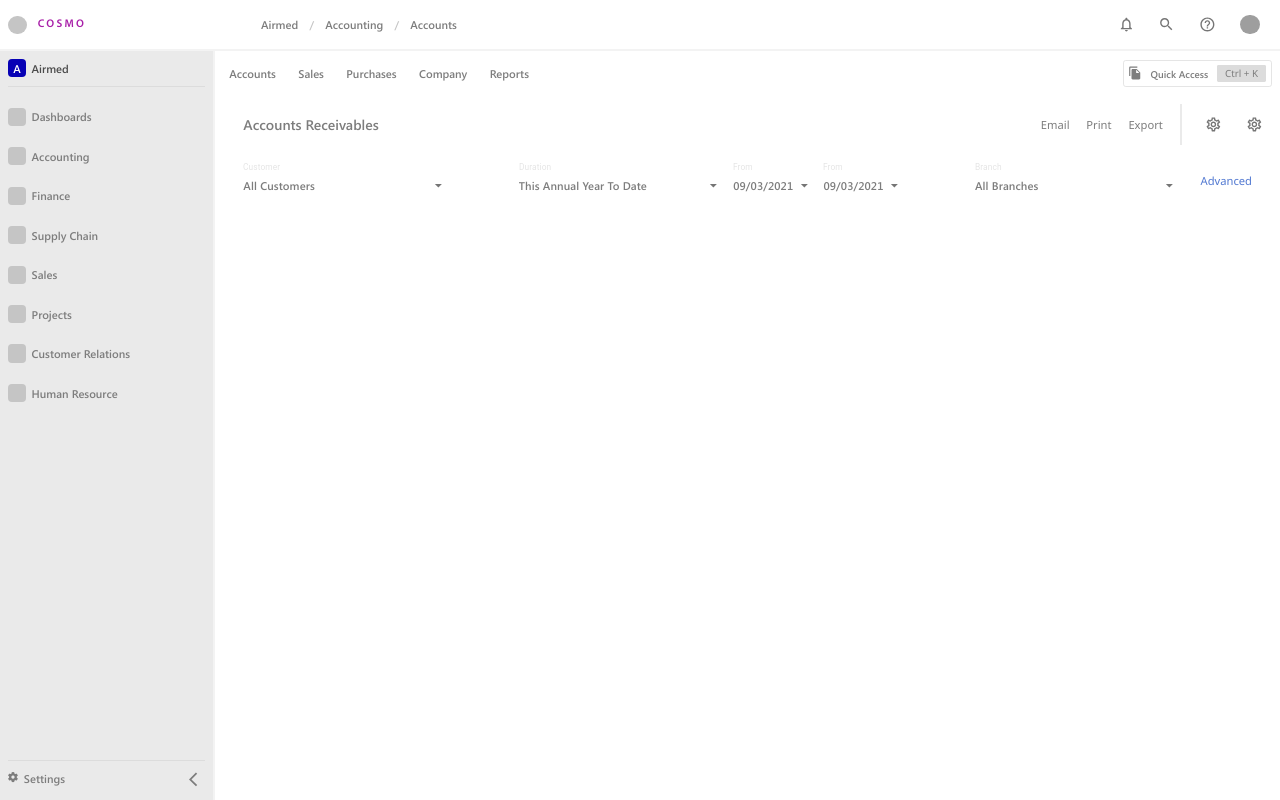
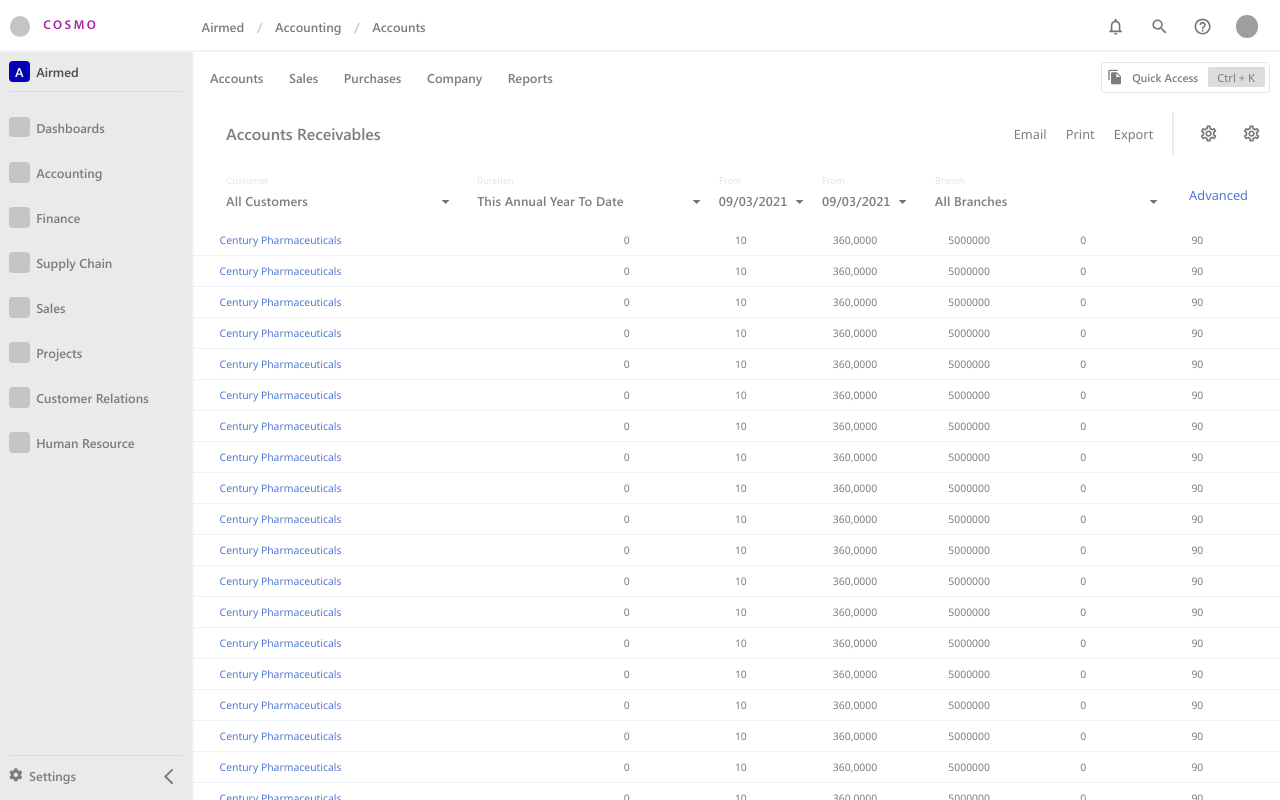
Before and after one commit to Maheerali-pk/cosmo, a React (Create React App) app: page / in a window 1280 px wide. Built offline with nearby package versions, Linux system fonts and the light colour scheme; grey boxes are pictures that could not be loaded; a small style sheet from the web is missing.

Commit message:
Table added to the page and the scrolling made for the page

```diff
--- a/src/App.css
+++ b/src/App.css
@@ -34,19 +34,19 @@ label + .MuiInput-formControl {
       font-size: 100%;
    }
 }
-@media (max-width: 1700px) {
+@media (max-width: 1650px) {
    html,
    body {
       font-size: 90%;
    }
 }
-@media (max-width: 1500px) {
+@media (max-width: 1400px) {
    html,
    body {
       font-size: 80%;
    }
 }
-@media (max-width: 1300px) {
+@media (max-width: 1150px) {
    html,
    body {
       font-size: 70%;
--- a/src/App.tsx
+++ b/src/App.tsx
@@ -2,27 +2,35 @@ import React from "react";
 import "./App.css";
 import "./Fonts.css";
 import Navbar from "./Components/Navbar";
-import { GlobalContextProvider } from "./Contexts/GlobalContext/GlobalContext";
+import { GlobalContextProvider, useGlobalContext } from "./Contexts/GlobalContext/GlobalContext";
 import Sidebar from "./Components/Sidebar";
 import styled from "styled-components";
 import { flexbox } from "./StyledComponents/Flexbox";
 import AccountRecieveables from "./Pages/AccountRecieveables/AccountRecieveables";
 import { createTheme, MuiThemeProvider } from "@material-ui/core";
-import { colors, fonts } from "./Helpers/utils";
+import { colors, fonts, toRem } from "./Helpers/utils";
 
 const AppWrapper = styled.div`
    display: flex;
    flex-direction: column;
-   height: 100%;
+   height: 100vh;
    width: 100%;
+   overflow: hidden;
 `;
 
-const BottomArea = styled.div`
-   ${flexbox({})};
-   flex-grow: 1;
+const BottomArea = styled.div<{ isSidebarOpen: boolean }>`
+   display: grid;
+   grid-template-columns: ${(p) => `${p.isSidebarOpen ? toRem(240) : "min-content"} auto`};
+   height: 93.5vh;
+   /* flex-grow: 1; */
    width: 100%;
    /* height: 100%; */
 `;
+
+const PageWrapper = styled.div`
+   overflow: auto;
+`;
+
 const theme = createTheme({
    overrides: {
       MuiInputLabel: {
@@ -49,18 +57,17 @@ const theme = createTheme({
 });
 
 function App() {
+   const [{ isSidebarOpen }] = useGlobalContext();
    return (
-      <GlobalContextProvider>
       <MuiThemeProvider theme={theme}>
          <AppWrapper>
             <Navbar headingItems={["Airmed", "Accounting", "Accounts"]}></Navbar>
-               <BottomArea>
+            <BottomArea isSidebarOpen={isSidebarOpen}>
                <Sidebar></Sidebar>
                <AccountRecieveables></AccountRecieveables>
             </BottomArea>
          </AppWrapper>
       </MuiThemeProvider>
-      </GlobalContextProvider>
    );
 }
 
--- a/src/Components/Navbar.tsx
+++ b/src/Components/Navbar.tsx
@@ -18,9 +18,10 @@ const UserImage = styled.img`
    object-fit: cover;
 `;
 
-const NavbarWrapper = styled.div`
+const NavbarWrapper = styled(Grid)`
    width: 100%;
-   height: fit-content;
+
+   height: 6.5vh;
    border-bottom: 2px solid ${colors.pageOutlineSkyblue};
    padding: 0.25rem 0.75rem;
    i {
@@ -52,8 +53,7 @@ const Circle = styled.div`
 
 const Navbar: React.FC<NavbarProps> = ({ headingItems }) => {
    return (
-      <NavbarWrapper>
-         <Grid columns="20% 80%">
+      <NavbarWrapper columns={`${toRem(240)} auto`}>
          <Flexbox justify="start" gap={16}>
             <Circle></Circle>
             <Logo>COSMO</Logo>
@@ -83,7 +83,6 @@ const Navbar: React.FC<NavbarProps> = ({ headingItems }) => {
                </IconButton>
             </Flexbox>
          </Flexbox>
-         </Grid>
       </NavbarWrapper>
    );
 };
--- a/src/Components/Sidebar.tsx
+++ b/src/Components/Sidebar.tsx
@@ -67,7 +67,6 @@ const SidebarItem: React.FC<SidebarItemProps> = ({ text, isSelected }) => {
 const SidebarWrapper = styled.div`
    ${flexbox({ column: true, justify: "space-between" })};
    background-color: ${colors.sidebarBackground};
-   width: 20vw;
    height: 100%;
 `;
 
@@ -76,13 +75,11 @@ const BackArrowIcon = styled(Icon)`
 `;
 
 const Sidebar: React.FC<SidebarProps> = () => {
-   const [isOpen, setIsOpen] = useState(true);
-
-   const [{ sidebarItems, selectedItem }] = useGlobalContext();
+   const [{ sidebarItems, selectedItem, isSidebarOpen }, dispatch] = useGlobalContext();
    const renderSidebarItems = () => {
       return sidebarItems.map((item) => <SidebarItem text={item} isSelected={selectedItem === item}></SidebarItem>);
    };
-   if (isOpen) {
+   if (isSidebarOpen) {
       return (
          <SidebarWrapper>
             <Flexbox column fullWidth>
@@ -108,7 +105,7 @@ const Sidebar: React.FC<SidebarProps> = () => {
                      <i className="fas fa-cog fa-lg" />
                      <Text fontFamily="semibold">Settings</Text>
                   </Flexbox>
-                  <BackArrowIcon onClick={() => setIsOpen(false)}>
+                  <BackArrowIcon onClick={() => dispatch({ setIsSidebarOpen: false })}>
                      <ArrowBackIosIcon></ArrowBackIosIcon>
                   </BackArrowIcon>
                </SidebarSetttingWrapper>
@@ -118,7 +115,7 @@ const Sidebar: React.FC<SidebarProps> = () => {
    } else {
       return (
          <SidebarWrapper style={{ width: "fit-content", justifyContent: "flex-end" }}>
-            <BackArrowIcon onClick={() => setIsOpen(true)}>
+            <BackArrowIcon onClick={() => dispatch({ setIsSidebarOpen: true })}>
                <ArrowForwardIosIcon></ArrowForwardIosIcon>
             </BackArrowIcon>
          </SidebarWrapper>
--- a/src/Contexts/GlobalContext/GlobalContext.tsx
+++ b/src/Contexts/GlobalContext/GlobalContext.tsx
@@ -31,7 +31,16 @@ const initialState: IGlobalState = {
    selectedItem: "Accounting",
 };
 
-const { Context, Provider, useContextHook } = createCustomContext<IGlobalState, {}>({ initialState, functions: {} });
+function setIsSidebarOpen(state: IGlobalState, value: boolean): IGlobalState {
+   return { ...state, isSidebarOpen: value };
+}
+
+const functions = { setIsSidebarOpen };
+
+const { Context, Provider, useContextHook } = createCustomContext<IGlobalState, typeof functions>({
+   initialState,
+   functions: { setIsSidebarOpen },
+});
 
 export const GlobalContextProvider = Provider;
 export const useGlobalContext = useContextHook;
--- a/src/Helpers/utils.tsx
+++ b/src/Helpers/utils.tsx
@@ -29,3 +29,8 @@ export const fonts: { [k in FontFamilyKey]: string } = {
    semibold: "SegoeUISemibold",
 };
 export const stringsToOptions = (arr: string[]): SelectOption[] => arr.map((x) => ({ text: x, value: x }));
+
+export const repeat = (item: any, times: number): any[] =>
+   Array(times)
+      .fill(0)
+      .map((x) => item);
--- a/src/Pages/AccountRecieveables/AccountRecieveables.tsx
+++ b/src/Pages/AccountRecieveables/AccountRecieveables.tsx
@@ -6,12 +6,14 @@ import FileCopyIcon from "@material-ui/icons/FileCopy";
 import Header from "./Header";
 import SubHeader from "./SubHeader";
 import SelectsRow from "./SelectsRow";
+import Table from "./Table";
 export interface AccountRecieveablesProps {}
 
 const PageWrapper = styled.div`
    display: grid;
-   height: 100%;
+   height: 93.5vh;
    width: 100%;
+   min-width: 100%;
    border-left: 2px solid ${colors.pageOutlineSkyblue};
    overflow: auto;
    grid-template-rows: auto auto auto 10fr;
@@ -23,6 +25,7 @@ const AccountRecieveables: React.FC<AccountRecieveablesProps> = () => {
          <Header></Header>
          <SubHeader></SubHeader>
          <SelectsRow></SelectsRow>
+         <Table></Table>
       </PageWrapper>
    );
 };
--- /dev/null
+++ b/src/Pages/AccountRecieveables/Table.tsx
@@ -0,0 +1,46 @@
+import styled from "styled-components";
+import { colors, repeat, toRem } from "../../Helpers/utils";
+import Flexbox from "../../StyledComponents/Flexbox";
+import Text from "../../StyledComponents/Text";
+
+export interface TableProps {}
+
+export interface RowProps {
+   items: string[];
+}
+const RowWrapper = styled.div`
+   display: grid;
+   width: 100%;
+   grid-template-columns: auto 2fr repeat(6, 1fr);
+   place-items: center;
+   padding: ${toRem(10)} 2rem;
+   border-bottom: 1px solid ${colors.skyBlueLines};
+`;
+
+const Row: React.FC<RowProps> = ({ items }) => {
+   return (
+      <RowWrapper>
+         <Text size={13} color={"bueLink"}>
+            {items[0]}
+         </Text>
+         <div></div>
+         {items.slice(1).map((item) => (
+            <Text size={13}>{item}</Text>
+         ))}
+      </RowWrapper>
+   );
+};
+
+const rowsData: string[][] = repeat(["Century Pharmaceuticals", "0", "10", "360,0000", "5000000", "0", "90"], 30);
+
+const Table: React.FC<TableProps> = () => {
+   return (
+      <Flexbox column fullWidth>
+         {rowsData.map((row) => (
+            <Row items={row}></Row>
+         ))}
+      </Flexbox>
+   );
+};
+
+export default Table;
--- a/src/index.tsx
+++ b/src/index.tsx
@@ -1,14 +1,17 @@
-import React from 'react';
-import ReactDOM from 'react-dom';
-import './index.css';
-import App from './App';
-import reportWebVitals from './reportWebVitals';
+import React from "react";
+import ReactDOM from "react-dom";
+import "./index.css";
+import App from "./App";
+import reportWebVitals from "./reportWebVitals";
+import { GlobalContextProvider } from "./Contexts/GlobalContext/GlobalContext";
 
 ReactDOM.render(
-  <React.StrictMode>
-    <App />
-  </React.StrictMode>,
-  document.getElementById('root')
+   <React.StrictMode>
+      <GlobalContextProvider>
+         <App />
+      </GlobalContextProvider>
+   </React.StrictMode>,
+   document.getElementById("root")
 );
 
 // If you want to start measuring performance in your app, pass a function
```
Lines whose indentation alone changed are shown as unchanged.
